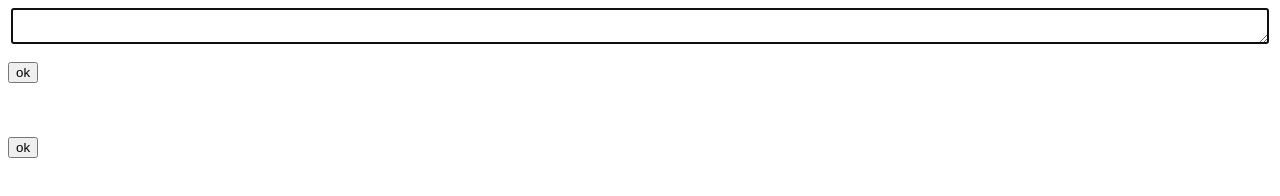
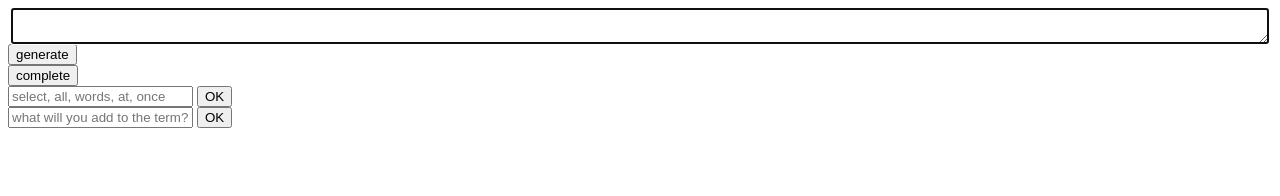
Before and after one commit to JUNSEOK-AHN/quizLetSupporter, a plain HTML site: page index.html in a window 1280 px wide. Drawn offline with Linux system fonts and the light colour scheme.

Commit message:
Update index.html

```diff
--- a/index.html
+++ b/index.html
@@ -7,19 +7,27 @@
 	<title>Document</title>
 </head>
 <body>
-    <!-- This is a comment -->
 
-    <textarea name="textArea" id="textArea" autofocus></textarea>
-    <br>
-    <button id="btn">ok</button>
+	<div id="container">
+		<textarea id="textArea" autofocus></textarea>
+
+		<button id="btn" class="bigBtn">generate</button>
+
 		<div id="textDiv"></div>
-    <br><br><br>
-    <button id="generateBtn">ok</button>
 
+		<button id="generateBtn" class="bigBtn">complete</button>
 
+		<div class="inputShell">
+			<input id="selectAll" type="text" placeholder="select, all, words, at, once">
+			<button id="selectAllBtn" class="smallBtn">OK</button>
+		</div>
 
+		<div class="inputShell">
+			<input id="addTerm" type="text" placeholder="what will you add to the term?">
+			<button id="addTermBtn" class="smallBtn">OK</button>
+		</div>
+	</div>
 
-    <!-- This is a comment -->
 	<script type="module" src="main.js"></script>
 </body>
 </html>
```
Lines whose indentation alone changed are shown as unchanged.
